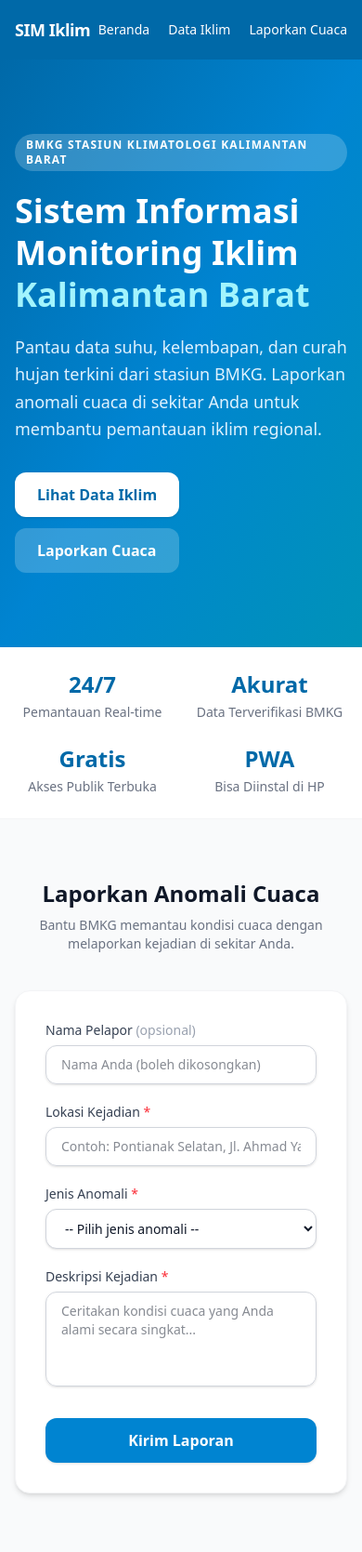
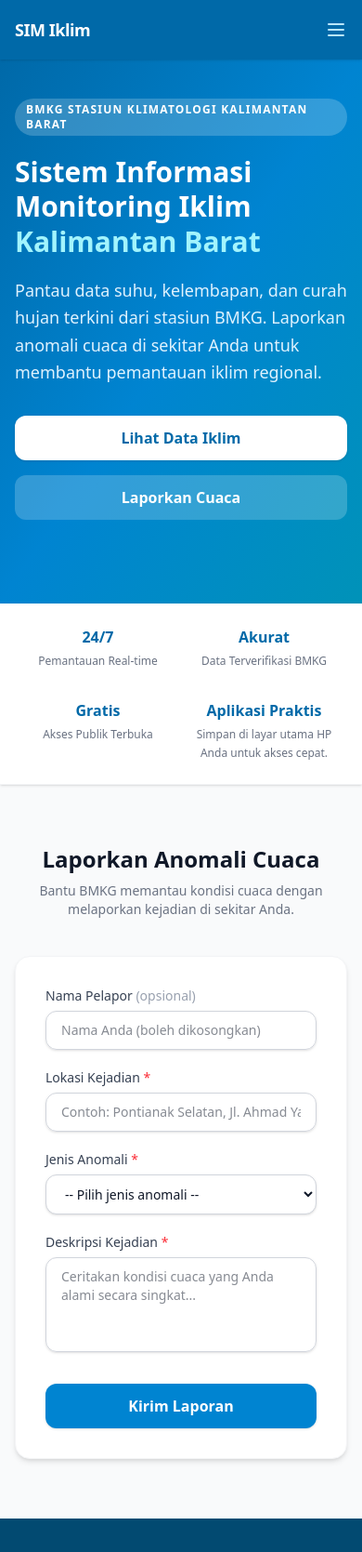
Before and after one commit to WageFolabessy/sim-iklim, a Laravel app: page / in a window 390 px wide. Shown: the top 1669 px of the page at 93% size. Run offline with Laravel 12, Linux system fonts and the light colour scheme; style sheets or scripts are compiled from the project's sources.

Commit message:
refactor: improve mobile responsiveness and UI layout across core dashboard, navbar, and landing pages

```diff
--- a/resources/views/components/layouts/navbar.blade.php
+++ b/resources/views/components/layouts/navbar.blade.php
@@ -1,11 +1,12 @@
-<header class="bg-sky-700 text-white shadow-sm">
+<header class="bg-sky-700 text-white shadow-sm relative z-50">
     <nav class="max-w-7xl mx-auto px-4 sm:px-6 lg:px-8 flex items-center justify-between h-16">
         <a href="{{ route('home') }}" class="flex items-center gap-2">
             <span class="text-lg font-semibold tracking-tight">SIM Iklim</span>
             <span class="text-sky-200 text-sm font-normal hidden sm:inline">BMKG Kalbar</span>
         </a>
 
-        <div class="flex items-center gap-5 text-sm">
+        {{-- Desktop Navigation --}}
+        <div class="hidden md:flex items-center gap-5 text-sm">
             <a href="{{ route('home') }}" class="hover:text-sky-200 transition-colors">
                 Beranda
             </a>
@@ -16,7 +17,40 @@
                class="hover:text-sky-200 transition-colors">
                 Laporkan Cuaca
             </a>
+        </div>
 
-        </div>
+        {{-- Mobile Hamburger Button --}}
+        <button id="mobile-menu-btn" class="block md:hidden p-2 -mr-2 text-sky-200 hover:text-white focus:outline-none">
+            <svg xmlns="http://www.w3.org/2000/svg" class="h-6 w-6" fill="none" viewBox="0 0 24 24" stroke="currentColor">
+                <path stroke-linecap="round" stroke-linejoin="round" stroke-width="2" d="M4 6h16M4 12h16M4 18h16" />
+            </svg>
+        </button>
     </nav>
+
+    {{-- Mobile Menu Drawer --}}
+    <div id="mobile-menu" class="hidden md:hidden flex-col bg-sky-700 w-full absolute top-full left-0 px-4 py-4 space-y-4 shadow-md border-t border-sky-600">
+        <a href="{{ route('home') }}" class="block text-sm hover:text-sky-200 transition-colors">
+            Beranda
+        </a>
+        <a href="{{ route('climate-data') }}" class="block text-sm hover:text-sky-200 transition-colors">
+            Data Iklim
+        </a>
+        <a href="{{ request()->routeIs('home') ? '#lapor' : route('home') . '#lapor' }}"
+           class="block text-sm hover:text-sky-200 transition-colors">
+            Laporkan Cuaca
+        </a>
+    </div>
 </header>
+
+<script>
+    document.addEventListener('DOMContentLoaded', function () {
+        const btn = document.getElementById('mobile-menu-btn');
+        const menu = document.getElementById('mobile-menu');
+        if (btn && menu) {
+            btn.addEventListener('click', function () {
+                menu.classList.toggle('hidden');
+                menu.classList.toggle('flex');
+            });
+        }
+    });
+</script>
--- a/resources/views/layouts/app.blade.php
+++ b/resources/views/layouts/app.blade.php
@@ -57,7 +57,7 @@
         @endif
 
         {{-- Page content --}}
-        <main class="flex-1 px-4 sm:px-6 py-8">
+        <main class="flex-1 w-full px-4 sm:px-6 lg:px-8 py-8">
             @yield('content')
         </main>
 
--- a/resources/views/pengamat/dashboard.blade.php
+++ b/resources/views/pengamat/dashboard.blade.php
@@ -4,10 +4,10 @@
 @section('page-title', 'Dasbor')
 
 @section('content')
-<div class="max-w-4xl space-y-8">
+<div class="space-y-8">
 
     {{-- Welcome banner --}}
-    <section class="relative overflow-hidden bg-gradient-to-br from-sky-600 to-cyan-600 rounded-2xl p-8 text-white shadow-md">
+    <section class="relative overflow-hidden bg-linear-to-br from-sky-600 to-cyan-600 rounded-2xl p-8 text-white shadow-md">
         {{-- Decorative blobs --}}
         <div class="absolute -top-10 -right-10 w-48 h-48 bg-white/10 rounded-full blur-2xl pointer-events-none" aria-hidden="true"></div>
         <div class="absolute -bottom-12 -left-6 w-40 h-40 bg-white/5 rounded-full blur-xl pointer-events-none" aria-hidden="true"></div>
@@ -87,7 +87,7 @@
         <p>
             Data yang Anda inputkan akan tersedia secara publik melalui
             <a href="{{ route('climate-data') }}" target="_blank" class="font-semibold underline hover:text-sky-600">Portal Data Iklim</a>
-            dan disiarkan secara real-time ke semua pengunjung melalui Reverb.
+            dan akan diperbarui secara langsung di portal publik.
         </p>
     </section>
 
--- a/resources/views/public/home.blade.php
+++ b/resources/views/public/home.blade.php
@@ -6,13 +6,14 @@
 @section('content')
 
 {{-- Hero Section --}}
-<section class="bg-linear-to-br from-sky-700 via-sky-600 to-cyan-600 text-white">
-    <div class="max-w-7xl mx-auto px-4 sm:px-6 lg:px-8 py-20 md:py-28">
+<div class="min-h-[calc(100vh-4rem)] flex flex-col">
+    <section class="flex-1 flex flex-col justify-center pb-12 md:pb-16 bg-linear-to-br from-sky-700 via-sky-600 to-cyan-600 text-white">
+    <div class="max-w-7xl mx-auto px-4 sm:px-6 lg:px-8 w-full">
         <div class="max-w-3xl">
             <span class="inline-block bg-white/20 text-white text-xs font-semibold uppercase tracking-widest px-3 py-1 rounded-full mb-5">
                 BMKG Stasiun Klimatologi Kalimantan Barat
             </span>
-            <h1 class="text-4xl md:text-5xl font-bold leading-tight mb-5">
+            <h1 class="text-3xl sm:text-4xl lg:text-5xl font-bold leading-tight mb-5">
                 Sistem Informasi<br>Monitoring Iklim<br>
                 <span class="text-cyan-200">Kalimantan Barat</span>
             </h1>
@@ -20,13 +21,13 @@
                 Pantau data suhu, kelembapan, dan curah hujan terkini dari stasiun BMKG.
                 Laporkan anomali cuaca di sekitar Anda untuk membantu pemantauan iklim regional.
             </p>
-            <div class="flex flex-wrap gap-3">
+            <div class="flex flex-col sm:flex-row gap-4">
                 <a href="{{ route('climate-data') }}"
-                    class="bg-white text-sky-700 font-semibold px-6 py-3 rounded-xl shadow-sm hover:bg-sky-50 transition-colors">
+                    class="w-full sm:w-auto text-center bg-white text-sky-700 font-semibold px-6 py-3 rounded-xl shadow-sm hover:bg-sky-50 transition-colors">
                     Lihat Data Iklim
                 </a>
                 <a href="#lapor"
-                    class="bg-white/20 hover:bg-white/30 text-white font-semibold px-6 py-3 rounded-xl transition-colors">
+                    class="w-full sm:w-auto text-center bg-white/20 hover:bg-white/30 text-white font-semibold px-6 py-3 rounded-xl transition-colors">
                     Laporkan Cuaca
                 </a>
             </div>
@@ -36,25 +37,26 @@
 
 {{-- Stats strip --}}
 <section class="bg-white border-b border-gray-100 shadow-sm">
-    <div class="max-w-7xl mx-auto px-4 sm:px-6 lg:px-8 py-6 grid grid-cols-2 md:grid-cols-4 gap-6 text-center">
-        <div>
-            <p class="text-2xl font-bold text-sky-700">24/7</p>
-            <p class="text-sm text-gray-500 mt-1">Pemantauan Real-time</p>
+    <div class="max-w-7xl mx-auto grid grid-cols-2 lg:grid-cols-4 gap-y-8 gap-x-4 p-6 sm:p-8">
+        <div class="flex flex-col items-center text-center">
+            <h3 class="text-base sm:text-lg lg:text-xl font-bold text-sky-700">24/7</h3>
+            <p class="text-xs sm:text-sm text-gray-500 mt-1 leading-relaxed">Pemantauan Real-time</p>
         </div>
-        <div>
-            <p class="text-2xl font-bold text-sky-700">Akurat</p>
-            <p class="text-sm text-gray-500 mt-1">Data Terverifikasi BMKG</p>
+        <div class="flex flex-col items-center text-center">
+            <h3 class="text-base sm:text-lg lg:text-xl font-bold text-sky-700">Akurat</h3>
+            <p class="text-xs sm:text-sm text-gray-500 mt-1 leading-relaxed">Data Terverifikasi BMKG</p>
         </div>
-        <div>
-            <p class="text-2xl font-bold text-sky-700">Gratis</p>
-            <p class="text-sm text-gray-500 mt-1">Akses Publik Terbuka</p>
+        <div class="flex flex-col items-center text-center">
+            <h3 class="text-base sm:text-lg lg:text-xl font-bold text-sky-700">Gratis</h3>
+            <p class="text-xs sm:text-sm text-gray-500 mt-1 leading-relaxed">Akses Publik Terbuka</p>
         </div>
-        <div>
-            <p class="text-2xl font-bold text-sky-700">PWA</p>
-            <p class="text-sm text-gray-500 mt-1">Bisa Diinstal di HP</p>
+        <div class="flex flex-col items-center text-center">
+            <h3 class="text-base sm:text-lg lg:text-xl font-bold text-sky-700">Aplikasi Praktis</h3>
+            <p class="text-xs sm:text-sm text-gray-500 mt-1 leading-relaxed">Simpan di layar utama HP Anda untuk akses cepat.</p>
         </div>
     </div>
 </section>
+</div>
 
 {{-- Citizen Report Form --}}
 <section id="lapor" class="bg-gray-50 py-16 scroll-mt-24">
@@ -81,7 +83,11 @@
                         id="reporter_name"
                         name="reporter_name"
                         value="{{ old('reporter_name') }}"
-                        class="w-full rounded-xl border border-gray-300 px-4 py-2.5 text-sm shadow-sm focus:outline-none focus:ring-2 focus:ring-sky-500 @error('reporter_name') border-red-400 bg-red-50 @enderror"
+                        @class([
+                            'w-full rounded-xl border px-4 py-2.5 text-sm shadow-sm focus:outline-none focus:ring-2 focus:ring-sky-500',
+                            'border-red-400 bg-red-50' => $errors->has('reporter_name'),
+                            'border-gray-300' => !$errors->has('reporter_name'),
+                        ])
                         placeholder="Nama Anda (boleh dikosongkan)"
                     >
                     @error('reporter_name')
@@ -100,7 +106,11 @@
                         name="location"
                         value="{{ old('location') }}"
                         required
-                        class="w-full rounded-xl border px-4 py-2.5 text-sm shadow-sm focus:outline-none focus:ring-2 focus:ring-sky-500 @error('location') border-red-400 bg-red-50 @else border-gray-300 @enderror"
+                        @class([
+                            'w-full rounded-xl border px-4 py-2.5 text-sm shadow-sm focus:outline-none focus:ring-2 focus:ring-sky-500',
+                            'border-red-400 bg-red-50' => $errors->has('location'),
+                            'border-gray-300' => !$errors->has('location'),
+                        ])
                         placeholder="Contoh: Pontianak Selatan, Jl. Ahmad Yani"
                     >
                     @error('location')
@@ -117,7 +127,11 @@
                         id="anomaly_type"
                         name="anomaly_type"
                         required
-                        class="w-full rounded-xl border px-4 py-2.5 text-sm shadow-sm focus:outline-none focus:ring-2 focus:ring-sky-500 @error('anomaly_type') border-red-400 bg-red-50 @else border-gray-300 bg-white @enderror"
+                        @class([
+                            'w-full rounded-xl border px-4 py-2.5 text-sm shadow-sm focus:outline-none focus:ring-2 focus:ring-sky-500',
+                            'border-red-400 bg-red-50' => $errors->has('anomaly_type'),
+                            'border-gray-300 bg-white' => !$errors->has('anomaly_type'),
+                        ])
                     >
                         <option value="" disabled {{ old('anomaly_type') ? '' : 'selected' }}>-- Pilih jenis anomali --</option>
                         <option value="flood" {{ old('anomaly_type') === 'flood' ? 'selected' : '' }}>Banjir</option>
@@ -140,7 +154,11 @@
                         name="description"
                         rows="4"
                         required
-                        class="w-full rounded-xl border px-4 py-2.5 text-sm shadow-sm focus:outline-none focus:ring-2 focus:ring-sky-500 resize-none @error('description') border-red-400 bg-red-50 @else border-gray-300 @enderror"
+                        @class([
+                            'w-full rounded-xl border px-4 py-2.5 text-sm shadow-sm focus:outline-none focus:ring-2 focus:ring-sky-500 resize-none',
+                            'border-red-400 bg-red-50' => $errors->has('description'),
+                            'border-gray-300' => !$errors->has('description'),
+                        ])
                         placeholder="Ceritakan kondisi cuaca yang Anda alami secara singkat..."
                     >{{ old('description') }}</textarea>
                     @error('description')
```
Also changed, not shown: resources/views/admin/citizen-reports/index.blade.php (+6 -2 lines).
